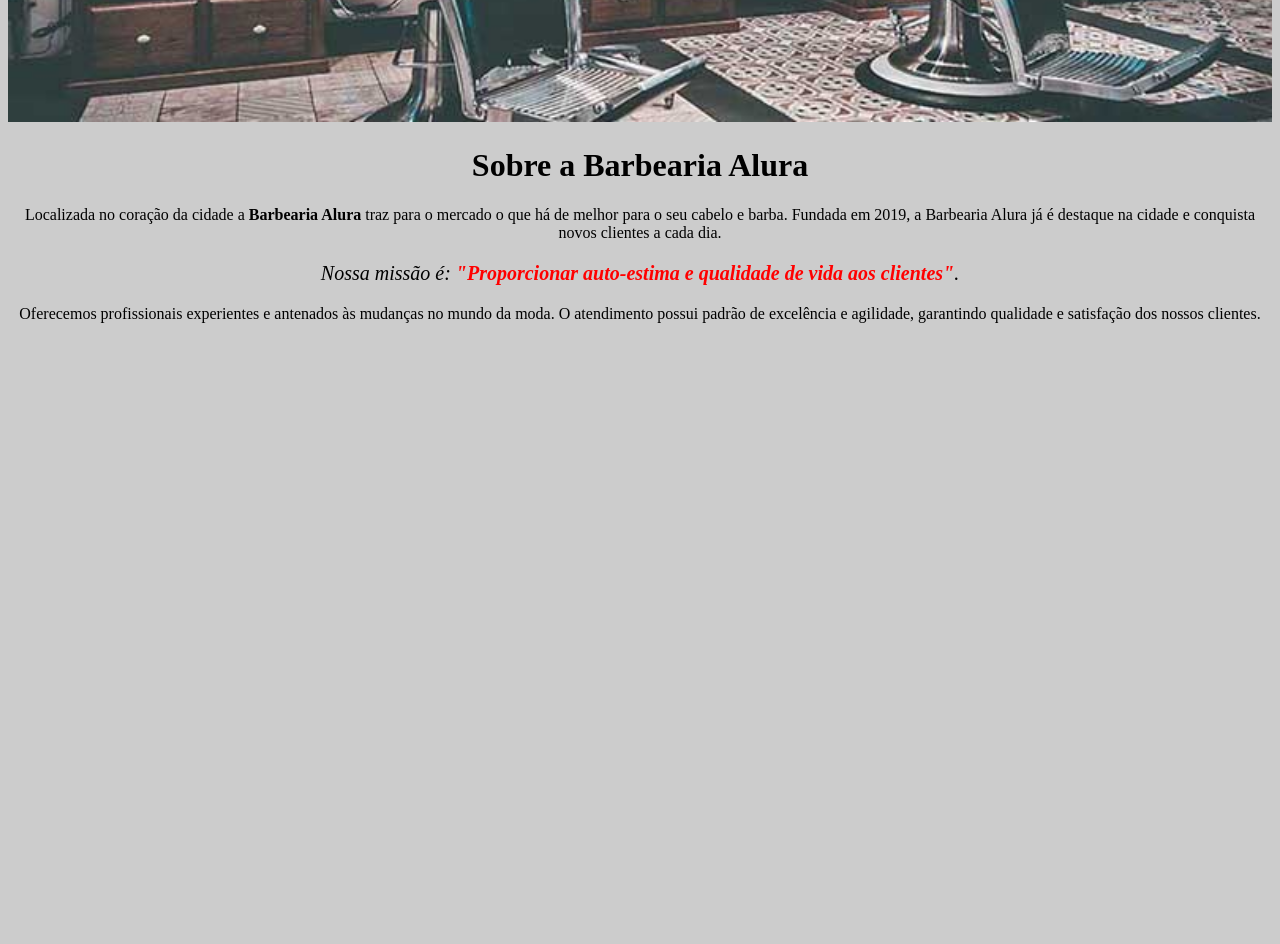
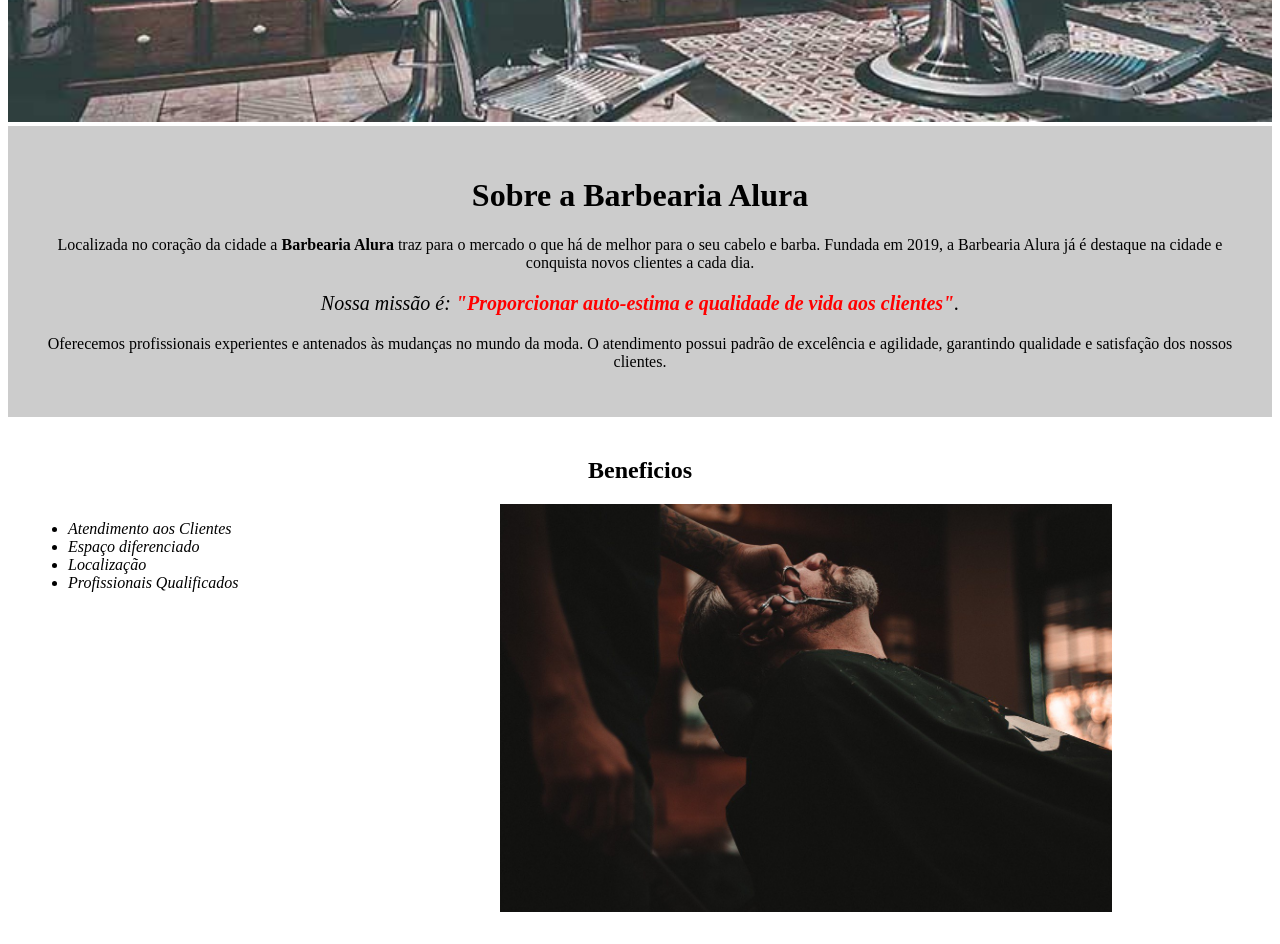
Before and after one commit to eduardoassis/alura-frontend, a plain HTML site: page basics/part1/index.html in a window 1280 px wide. Shown: the part 360-1304 px from the top of the page. Before the commit the page ends 800 px from the top, so only its background shows below. Drawn offline with Linux system fonts and the light colour scheme.

Commit message:
Divisao de conteudos

```diff
--- a/basics/part1/index.html
+++ b/basics/part1/index.html
@@ -10,12 +10,26 @@
 
 		<img id="banner" src="banner.jpg">
 
-		<h1>Sobre a Barbearia Alura</h1>
+		<div class="principal">
+			<h1>Sobre a Barbearia Alura</h1>
 
-		<p>Localizada no coração da cidade a <strong>Barbearia Alura</strong> traz para o mercado o que há de melhor para o seu cabelo e barba. Fundada em 2019, a Barbearia Alura já é destaque na cidade e conquista novos clientes a cada dia.</p>
+			<p>Localizada no coração da cidade a <strong>Barbearia Alura</strong> traz para o mercado o que há de melhor para o seu cabelo e barba. Fundada em 2019, a Barbearia Alura já é destaque na cidade e conquista novos clientes a cada dia.</p>
 
-		<p id="missao"><em>Nossa missão é: <strong>"Proporcionar auto-estima e qualidade de vida aos clientes"</strong>.</em></p>
+			<p id="missao"><em>Nossa missão é: <strong>"Proporcionar auto-estima e qualidade de vida aos clientes"</strong>.</em></p>
 
-		<p>Oferecemos profissionais experientes e antenados às mudanças no mundo da moda. O atendimento possui padrão de excelência e agilidade, garantindo qualidade e satisfação dos nossos clientes.</p>
+			<p>Oferecemos profissionais experientes e antenados às mudanças no mundo da moda. O atendimento possui padrão de excelência e agilidade, garantindo qualidade e satisfação dos nossos clientes.</p>
+		</div>
+
+		<div class="beneficios">
+			<h2>Beneficios</h2>
+			<ul>
+				<li class="itens">Atendimento aos Clientes</li>
+				<li class="itens">Espaço diferenciado</li>
+				<li class="itens">Localização</li>
+				<li class="itens">Profissionais Qualificados</li>
+			</ul>
+
+			<img src="beneficios.jpg" class="imagembeneficios">
+		</div>
 	</body>
 </html>
--- a/basics/part1/style.css
+++ b/basics/part1/style.css
@@ -1,9 +1,14 @@
 body {
-	background: #CCCCCC;
+
 }
 
 #banner {
 	width: 100%;
+}
+
+.principal {
+	background: #CCCCCC;
+	padding: 30px;
 }
 
 h1 {
@@ -21,3 +26,27 @@ em strong {
 #missao {
 	font-size: 20px;
 }
+
+ul {
+	display: inline-block;
+	vertical-align: top;
+	width: 20%;
+	margin-right: 15%;
+}
+
+.itens {
+	font-style: italic;
+}
+
+.beneficios {
+	background: #FFFFFF;
+	padding: 20px;
+}
+
+h2 {
+	text-align: center;
+}
+
+.imagembeneficios {
+	width: 50%;
+}
```
Also changed, not shown: basics/part1/beneficios.jpg (added).
